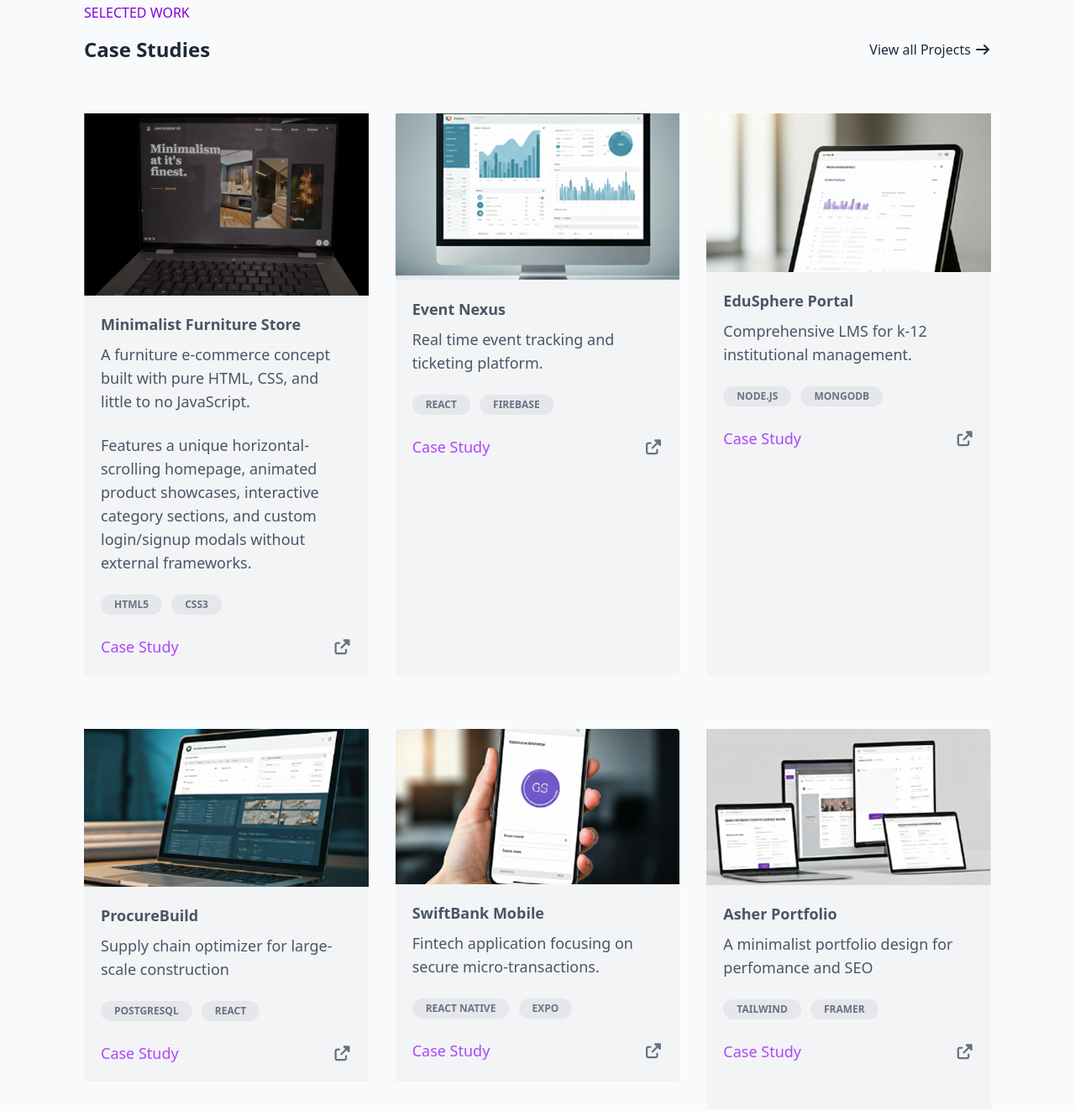
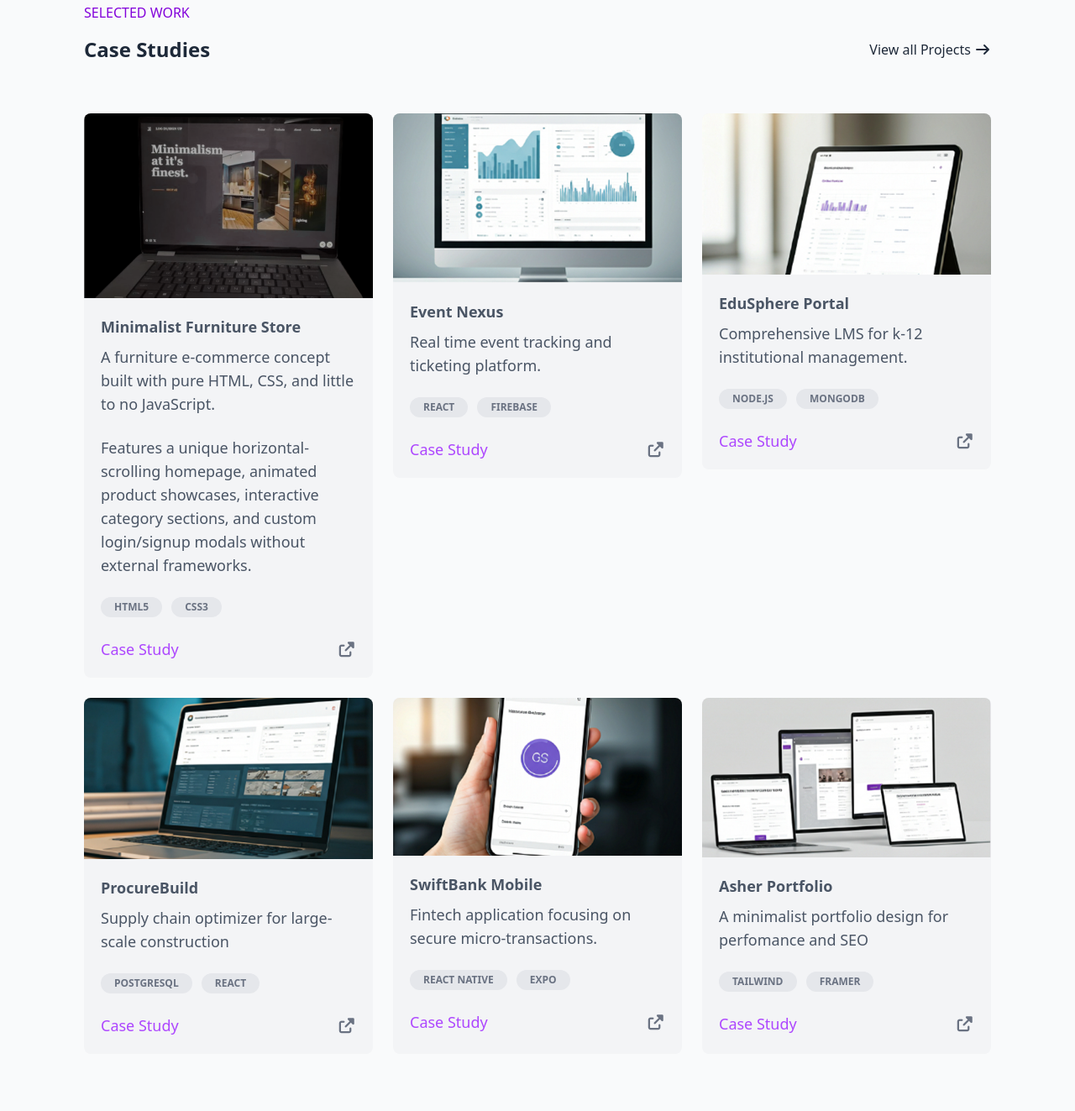
Before and after one commit to andrew-adv/myPortfolio, a website: page portfolio-1/mock-up/index.html in a window 1280 px wide. Shown: the part 2355-3678 px from the top of the page at 84% size. Drawn offline with Linux system fonts and the light colour scheme.

Commit message:
Fixed the stretching in the project section

```diff
--- a/portfolio-1/mock-up/index.html
+++ b/portfolio-1/mock-up/index.html
@@ -119,7 +119,7 @@
 
                 <div>
                     <div class="lg:w-xl space-y-7 text-2xl lg:text-lg">
-                        <h5 class="text-purple-700 fw-bold mb-4">ABOUT ME</h5>
+                        <h5 class="text-purple-700 mb-4">ABOUT ME</h5>
 
                         <h3 class="text-black font-bold text-2xl ">Engineering roboust solutions with technical precision.</h3>
 
@@ -178,7 +178,7 @@
         <section id="skills" class="px-5 md:px-25 sm:py-20 py-10">
             <div class="space-y-15">
                 <div class="text-center">
-                    <h5 class="text-purple-700 fw-bold mb-4">EXPERTISE</h5>
+                    <h5 class="text-purple-700  mb-4">EXPERTISE</h5>
                     <h2 class="text-black font-bold text-2xl">Technical Skillset</h2>
                 </div>
 
@@ -288,7 +288,7 @@
         <!--Projects section-->
         <section id="projects" class="p-10 md:px-25 py-20 bg-gray-50">
             <div class="space-y-15 w-auto">
-                <h4 class="text-purple-700 fw-bold mb-4">SELECTED WORK</h4>
+                <h4 class="text-purple-700 mb-4">SELECTED WORK</h4>
 
                 <div class="flex justify-between relative">
                     <h2 class="font-semibold text-2xl">Case Studies</h2>
@@ -299,12 +299,12 @@
                     </a>
                 </div>
 
-                <div class=" md:grid lg:grid-cols-3 md:grid-cols-2 gap-8 w-full space-y-8">
+                <div class="grid grid-cols-1 md:grid-cols-2 lg:grid-cols-3 gap-6 w-full">
 
-                    <div class="rounded-bottom bg-gray-100 w-full text-lg">
+                    <div class="rounded-lg overflow-hidden bg-gray-100 text-lg">
 
                         <div>
-                            <img src="./images/projectImage001.png" alt="" class="rounded-top-2 w-full">
+                            <img src="./images/projectImage001.png" alt="" class="w-full">
                         </div>
 
                         <div class="p-5 w-full text-gray-600 font-normal">
@@ -336,10 +336,10 @@
                     </div>
 
 
-                    <div class="rounded-bottom bg-gray-100 w-full text-lg">
+                    <div class="bg-gray-100 w-full text-lg rounded-lg overflow-hidden h-fit">
 
                         <div>
-                            <img src="./images/project002.png" alt="" class="rounded-top-2 w-full">
+                            <img src="./images/project002.png" alt="" class="w-full">
                         </div>
 
                         <div class="p-5 w-full text-gray-600 font-normal">
@@ -369,10 +369,10 @@
                     </div>
 
 
-                    <div class="rounded-bottom bg-gray-100 w-full text-lg">
+                    <div class="bg-gray-100 w-full text-lg rounded-lg overflow-hidden h-fit">
 
                         <div>
-                            <img src="./images/project003.png" alt="" class="rounded-top-2 w-full">
+                            <img src="./images/project003.png" alt="" class="w-full">
                         </div>
 
                         <div class="p-5 w-full text-gray-600 font-normal">
@@ -402,10 +402,10 @@
                     </div>
 
 
-                    <div class="hidden sm:block rounded-bottom bg-gray-100 w-full text-lg">
+                    <div class="sm:block bg-gray-100 w-full text-lg rounded-lg overflow-hidden">
 
                         <div>
-                            <img src="./images/project004.png" alt="" class="rounded-top-2 w-full">
+                            <img src="./images/project004.png" alt="" class="w-full">
                         </div>
 
                         <div class="p-5 w-full text-gray-600 font-normal">
@@ -435,10 +435,10 @@
                     </div>
 
 
-                    <div class="hidden sm:block rounded-bottom bg-gray-100 w-full text-lg">
+                    <div class="hidden sm:block bg-gray-100 w-full text-lg rounded-lg overflow-hidden">
 
                         <div>
-                            <img src="./images/project005.png" alt="" class="rounded-top-2 w-full">
+                            <img src="./images/project005.png" alt="" class="w-full">
                         </div>
 
                         <div class="p-5 w-full text-gray-600 font-normal">
@@ -468,10 +468,10 @@
                     </div>
 
 
-                    <div class="hidden sm:block rounded-bottom bg-gray-100 w-full text-lg">
+                    <div class="hidden sm:block bg-gray-100 w-full text-lg rounded-lg overflow-hidden">
 
                         <div>
-                            <img src="./images/project006.png" alt="" class="rounded-top-2 w-full">
+                            <img src="./images/project006.png" alt="" class="w-full">
                         </div>
 
                         <div class="p-5 w-full text-gray-600 font-normal">
@@ -500,10 +500,6 @@
                         </div>
                     </div>
 
-
-
-
-
                 </div>
 
             </div>
@@ -515,7 +511,7 @@
 
             <div class="space-y-15 ">
                 <div class="text-center">
-                    <h5 class="text-purple-700 fw-bold mb-4">JOURNEY</h5>
+                    <h5 class="text-purple-700 mb-4">JOURNEY</h5>
                     <h2 class="text-black font-bold text-2xl">Work Exerience</h2>
                 </div>
 
@@ -595,7 +591,7 @@
         <section class="px-4 sm:px-8 md:px-25 sm:py-20 pb-15">
             <div class="space-y-15 pt-10">
                 <div class="text-center">
-                    <h5 class="text-purple-700 fw-bold mb-4">WHAT I DO</h5>
+                    <h5 class="text-purple-700 mb-4">WHAT I DO</h5>
                     <h2 class="text-black font-bold text-2xl">Professional Services</h2>
                 </div>
 
@@ -659,7 +655,7 @@
         <section class="px-4 sm:px-8 md:px-25 sm:py-20 py-10  bg-gray-100">
             <div class="space-y-15 ">
                 <div class="text-center">
-                    <h5 class="text-purple-700 fw-bold mb-4">FEEDBACK</h5>
+                    <h5 class="text-purple-700 mb-4">FEEDBACK</h5>
                     <h2 class="text-black font-bold text-2xl">Client Testimonial</h2>
                 </div>
 
```
Also changed, not shown: portfolio-1/mock-up/dist/output.css.
